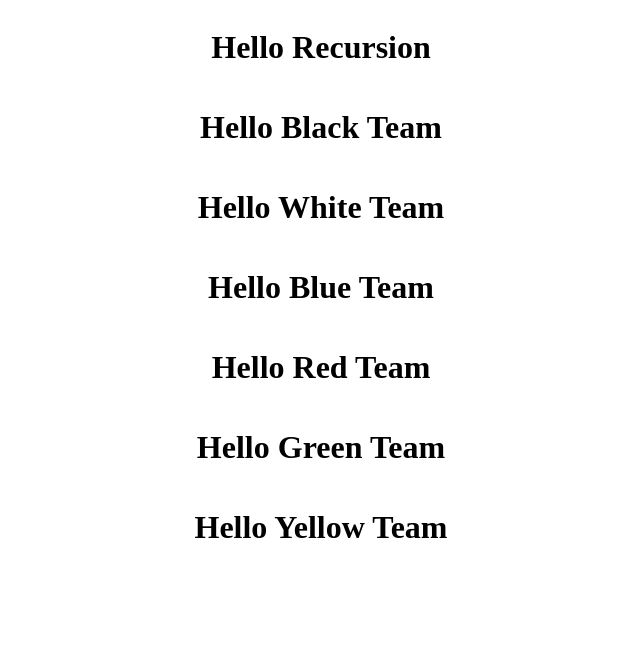
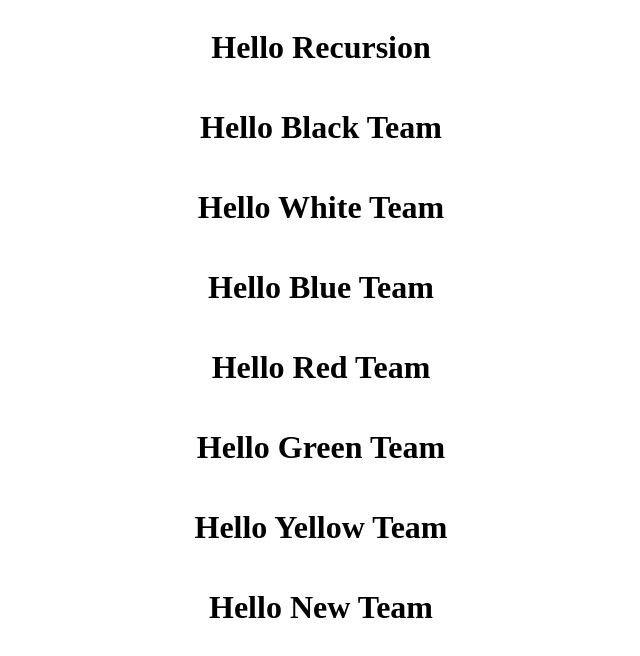
Before and after one commit to team-dev-a/task1, a plain HTML site: page index.html in a window 1280 px wide. Shown: the whole page, without its empty margins (319-959 px from the left). Drawn offline with Linux system fonts and the light colour scheme.

Commit message:
index.htmlの編集

```diff
--- a/index.html
+++ b/index.html
@@ -21,6 +21,8 @@
         <h1>Hello Green Team</h1>
 
         <h1>Hello Yellow Team</h1>
+        <h1>Hello New Team</h1>
+
     </div>
 </body>
 
```
